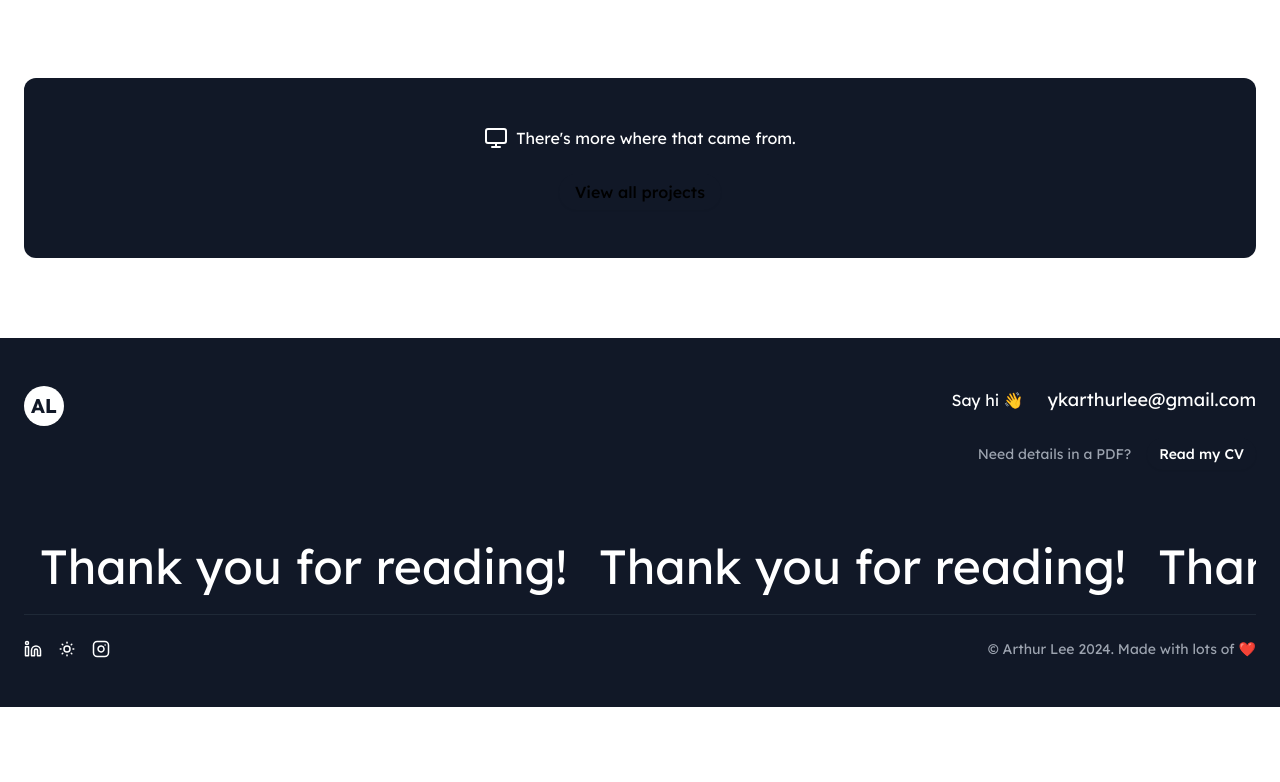
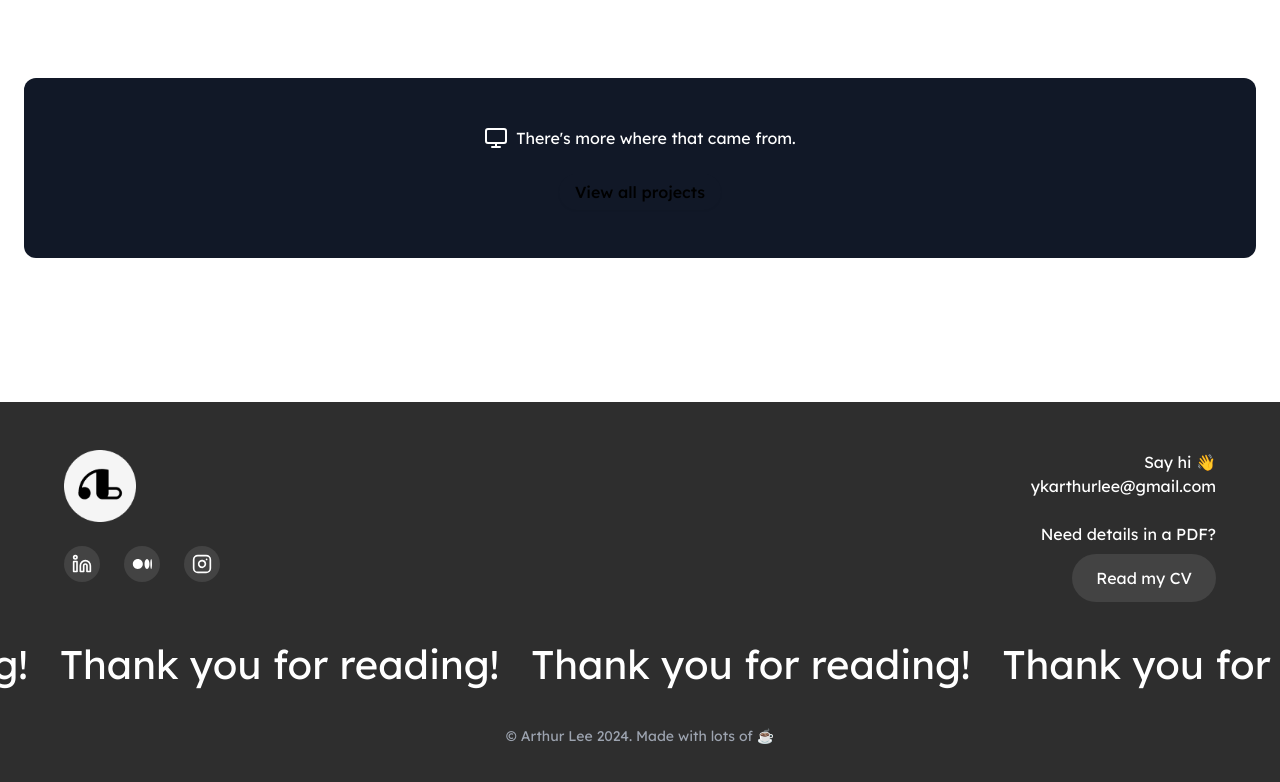
Before and after one commit to artlee06/portfolio-website, a Next.js app: page / in a window 1280 px wide. Shown: the part 957-1739 px from the top of the page. Before the commit the page ends 1664 px from the top, so only its background shows below. Built offline with nearby package versions, Linux system fonts and the light colour scheme.

Commit message:
Uses the better footer on the landing page now

```diff
--- a/app/page.tsx
+++ b/app/page.tsx
@@ -1,7 +1,7 @@
 import { Nav } from "@/components/nav"
 import { Hero } from "@/components/hero"
 import { Projects } from "@/components/projects"
-import { Footer } from "@/components/footer"
+import { Footer } from "@/app/components/Footer"
 
 export default function Home() {
   return (
--- a/components/footer.tsx
+++ /dev/null
@@ -1,60 +0,0 @@
-"use client"
-
-import { Button } from "@/components/ui/button"
-import { Linkedin, SunMediumIcon as Medium, Instagram } from "lucide-react"
-import Link from "next/link"
-
-export function Footer() {
-  return (
-    <footer className="bg-gray-900 text-white">
-      <div className="max-w-7xl mx-auto px-4 sm:px-6 py-8 sm:py-12">
-        <div className="flex justify-between items-start mb-8 sm:mb-12">
-          <Link href="/" className="relative">
-            <div className="w-10 h-10 flex items-center justify-center bg-white text-gray-900 font-bold text-xl rounded-full">
-              AL
-            </div>
-          </Link>
-          <div className="flex flex-col items-end gap-4 sm:gap-6">
-            <div className="flex flex-col sm:flex-row items-end sm:items-center gap-2 sm:gap-6">
-              <span className="text-sm sm:text-base">Say hi 👋</span>
-              <Link href="mailto:ykarthurlee@gmail.com" className="text-base sm:text-lg font-lexend">
-                ykarthurlee@gmail.com
-              </Link>
-            </div>
-            <div className="flex flex-col sm:flex-row items-end sm:items-center gap-2 sm:gap-4">
-              <span className="text-xs sm:text-sm text-gray-400 font-lexend">Need details in a PDF?</span>
-              <Button variant="secondary" size="sm" className="rounded-full font-lexend text-xs sm:text-sm">
-                Read my CV
-              </Button>
-            </div>
-          </div>
-        </div>
-        <div className="overflow-hidden py-6 bg-gray-900">
-          <div className="animate-marquee whitespace-nowrap">
-            <span className="mx-4 font-lexend text-5xl">Thank you for reading!</span>
-            <span className="mx-4 font-lexend text-5xl">Thank you for reading!</span>
-            <span className="mx-4 font-lexend text-5xl">Thank you for reading!</span>
-            <span className="mx-4 font-lexend text-5xl">Thank you for reading!</span>
-            <span className="mx-4 font-lexend text-5xl">Thank you for reading!</span>
-          </div>
-        </div>
-        <div className="flex flex-col sm:flex-row items-center justify-between pt-6 border-t border-gray-800 gap-4 sm:gap-0">
-          <div className="flex gap-4">
-            <Link href="#" className="hover:text-gray-400 transition-colors">
-              <Linkedin size={18} />
-            </Link>
-            <Link href="#" className="hover:text-gray-400 transition-colors">
-              <Medium size={18} />
-            </Link>
-            <Link href="#" className="hover:text-gray-400 transition-colors">
-              <Instagram size={18} />
-            </Link>
-          </div>
-          <p className="text-xs sm:text-sm text-gray-400 font-lexend text-center sm:text-left">
-            © Arthur Lee 2024. Made with lots of ❤️
-          </p>
-        </div>
-      </div>
-    </footer>
-  )
-}
```
